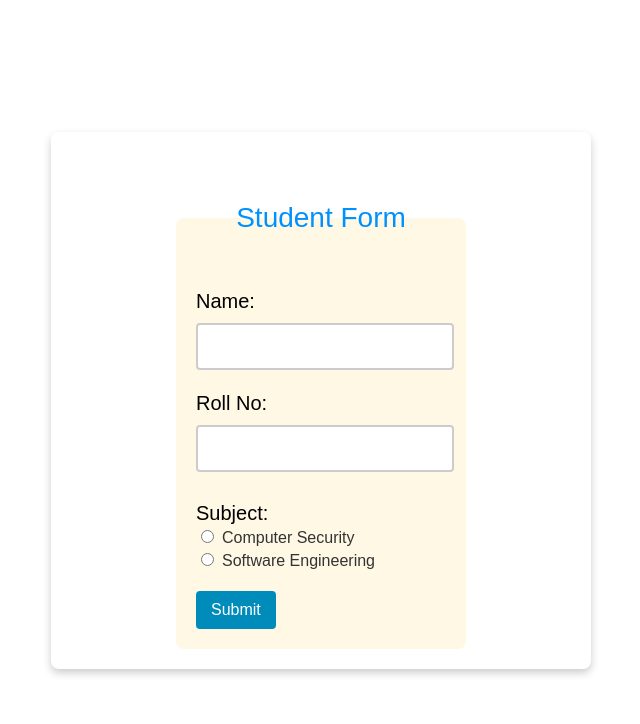
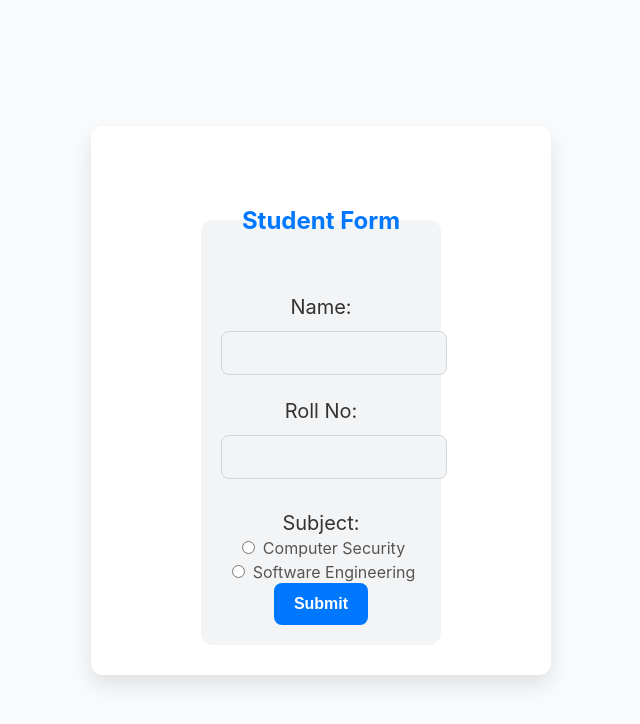
Before and after one commit to dipendrabhandariofficial/FrontPageGenerator, a React (Vite) app: page / in a window 1280 px wide. Shown: the top 724 px of the page, without its empty margins (319-959 px from the left). Built offline with nearby package versions, Linux system fonts and the light colour scheme.

Commit message:
Update Home.css

```diff
--- a/src/pages/Home/Home.css
+++ b/src/pages/Home/Home.css
@@ -5,71 +5,85 @@ body {
   align-items: center;
   height: 100vh;
   margin: 0;
-/*   background: linear-gradient(135deg, #f3e7e9, #e3f2fd); */
-  font-family: Arial, sans-serif;
+  background: #f9fafb; /* Subtle off-white background */
+  font-family: "Inter", sans-serif; /* Clean and modern font */
+  color: #333;
 }
 
 /* Form Styling */
 form {
-  width: 500px;
-  text-align: left;
+  width: 400px;
+  text-align: center;
   background: white;
-  border-radius: 8px;
-  box-shadow: 0 4px 8px rgba(0, 0, 0, 0.2);
-  padding: 20px;
+  border-radius: 12px;
+  box-shadow: 0 10px 20px rgba(0, 0, 0, 0.1);
+  padding: 30px;
   margin: 20px;
+  transition: transform 0.3s ease, box-shadow 0.3s ease;
+}
+
+form:hover {
+  transform: translateY(-5px);
+  box-shadow: 0 15px 25px rgba(0, 0, 0, 0.15);
 }
 
 /* Legend Styling */
 legend {
-  color: rgb(0, 145, 255);
-  font-size: 28px;
-  text-align: center;
-  margin-bottom: 16px;
+  color: #0077ff;
+  font-size: 24px;
+  font-weight: bold;
+  margin-bottom: 20px;
 }
 
 /* Input Fields */
 input[type="text"],
-input[type="number"] {
-  width: calc(100% - 16px);
-  padding: 10px;
-  margin: 10px 0;
-  border: 2px solid #ccc;
-  border-radius: 4px;
-  transition: border-color 0.3s ease;
+input[type="number"],
+textarea {
+  width: 100%;
+  padding: 12px;
+  margin: 12px 0;
+  border: 1px solid #d1d5db;
+  border-radius: 8px;
+  background-color: #f3f4f6; /* Light gray for inputs */
+  font-size: 16px;
+  transition: border-color 0.3s ease, box-shadow 0.3s ease;
 }
 
 input[type="text"]:focus,
-input[type="number"]:focus {
-  border-color: #555;
+input[type="number"]:focus,
+textarea:focus {
+  border-color: #0077ff;
+  box-shadow: 0 0 8px rgba(0, 119, 255, 0.2);
+  background-color: #ffffff;
 }
 
 /* Radio Buttons */
 input[type="radio"] {
   margin-right: 8px;
+  accent-color: #0077ff; /* Modern radio button color */
 }
 
 label {
-  margin-right: 20px;
   font-size: 16px;
-  color: #333;
+  color: #555;
 }
 
 /* Submit Button */
 input[type="submit"] {
-  background-color: #008cba;
+  background-color: #0077ff;
   color: white;
-  padding: 10px 15px;
+  padding: 12px 20px;
   border: none;
-  border-radius: 4px;
+  border-radius: 8px;
   cursor: pointer;
-  margin-top: 20px;
   font-size: 16px;
-  transition: background-color 0.3s ease;
+  font-weight: bold;
+  transition: background-color 0.3s ease, box-shadow 0.3s ease;
 }
 
 input[type="submit"]:hover {
-  background-color: #005f73;
+  background-color: #0056cc;
+  box-shadow: 0 5px 15px rgba(0, 119, 255, 0.3);
 }
 
 /* Error Message */
@@ -84,8 +98,8 @@ p {
 fieldset {
   border: none;
   padding: 20px;
-  background-color: rgba(255, 187, 0, 0.1);
-  border-radius: 8px;
+  background-color: #f3f4f6; /* Subtle gray for fieldset */
+  border-radius: 12px;
 }
 
 /* List Styling */
@@ -98,10 +112,8 @@ li {
   margin-bottom: 12px;
 }
 
-
-  }
-
-  fieldset
-  {
-    background-color:rgba(255, 187, 0, 0.528) ;
-  }
+/* Textarea Specific Styling */
+textarea {
+  height: 100px;
+  resize: vertical; /* Allow vertical resizing only */
+}
```
